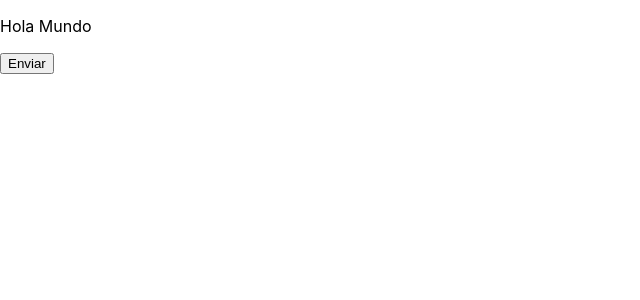
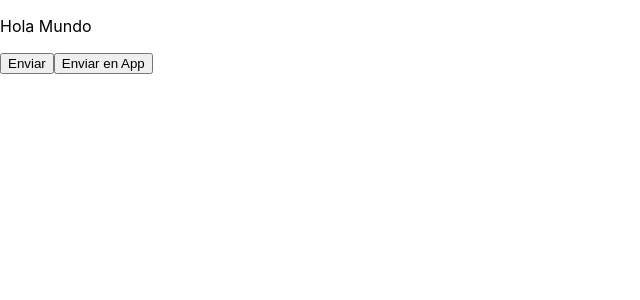
Before and after one commit to oscardelalanza/bug-free-octo-adventure, a React (Create React App) app: page / in a window 1280 px wide. Shown: the top 300 px of the page, without its empty margins (0-640 px from the left). Built offline with nearby package versions, Linux system fonts and the light colour scheme.

Commit message:
rendering

```diff
--- a/src/App.tsx
+++ b/src/App.tsx
@@ -1,4 +1,14 @@
 import { Component } from 'react'
+
+class Button extends Component {
+  render() {
+    console.log('Executing button render method')
+
+    return(
+      <button>Enviar</button>
+    )
+  }
+}
 
 class App extends Component {
   state = {
@@ -11,8 +21,9 @@ class App extends Component {
     return (
       <div>
         <p>Hola Mundo</p>
+        <Button />
         <button className={`${this.state.value}`} onClick={() => this.setState({ value: 2 })}>
-          Enviar
+          Enviar en App
         </button>
       </div>
     )
```
